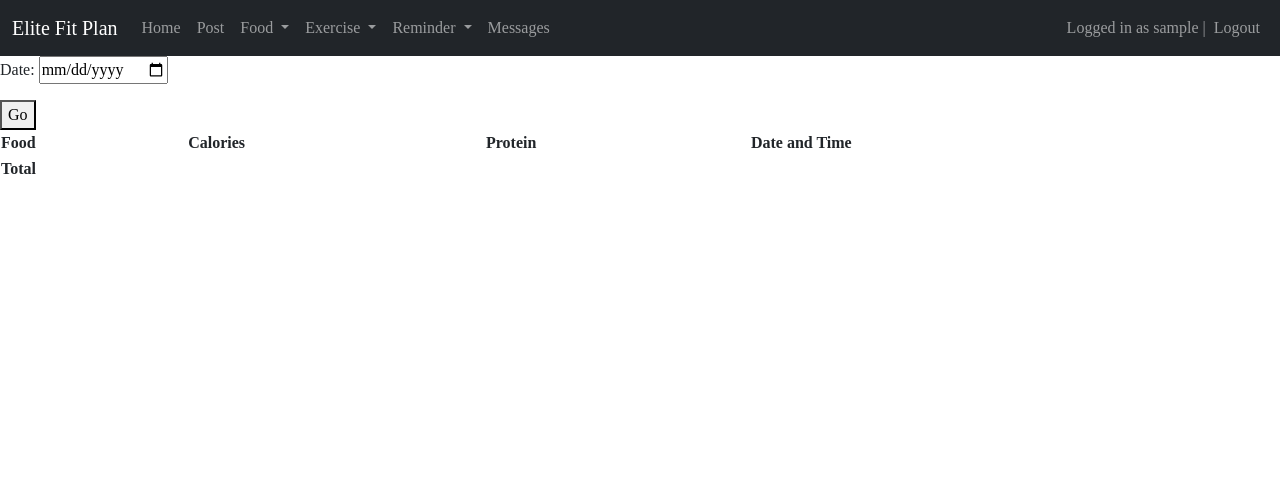
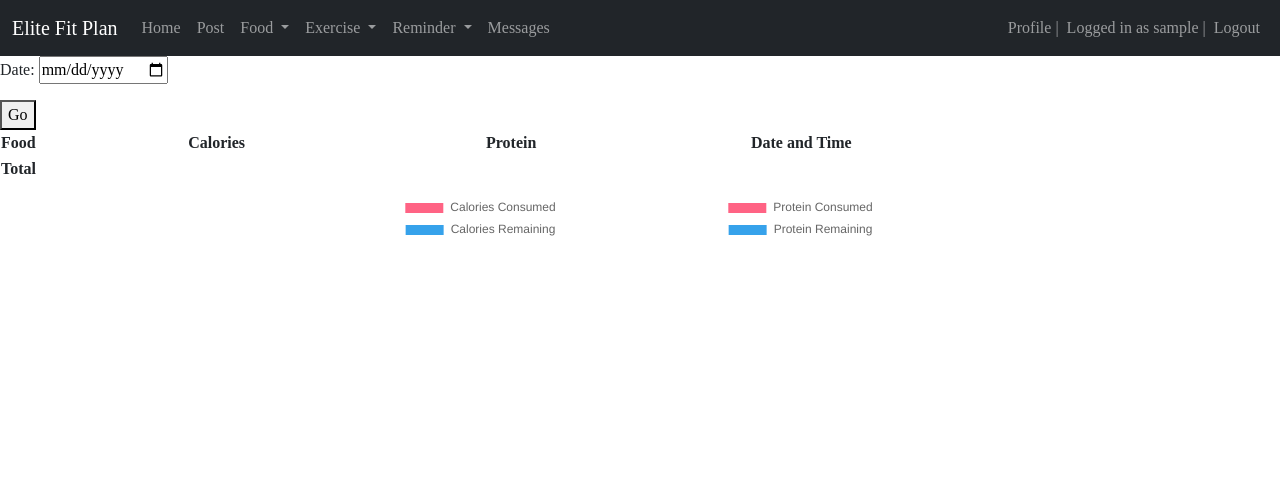
Before and after one commit to darius-hmi/personalOrganiser, a Django app: page /foodDiary in a window 1280 px wide. Shown: the top 501 px of the page. Run offline with Django 4.2, Linux system fonts and the light colour scheme; the visitor is signed in with stand-in values (Sample User, id 1); data comes from the database, SQL or seed files in the repository; lists and menus that the app fills with data are empty; parts of the project's set-up code (start-up, migrations or seed data) failed here and were passed over.

Commit message:
pie charts added with some profile updates

```diff
--- a/main/forms.py
+++ b/main/forms.py
@@ -1,7 +1,7 @@
 from django import forms
 from django.contrib.auth.forms import UserCreationForm
 from django.contrib.auth.models import User
-from .models import Post, Food, Exercise, toDoList, Message
+from .models import Post, Food, Exercise, toDoList, Message, Profile
 
 class RegisterForm(UserCreationForm):
     email = forms.EmailField(required=True)
@@ -47,3 +47,8 @@ class MessageForm(forms.ModelForm):
     class Meta:
         model = Message
         fields = ['content']
+
+class ProfileForm(forms.ModelForm):
+    class Meta:
+        model = Profile
+        fields = ['weight', 'height', 'total_protein_goal', 'total_calories_goal']
--- a/main/models.py
+++ b/main/models.py
@@ -1,6 +1,8 @@
 from django.db import models
 from django.contrib.auth.models import User
 from django.utils import timezone
+from django.db.models.signals import post_save
+from django.dispatch import receiver
 # Create your models here.
 
 
@@ -125,3 +127,25 @@ class Message(models.Model):
     content = models.TextField()
     timestamp = models.DateTimeField(auto_now_add=True)
     is_read = models.BooleanField(default=False)
+
+
+class Profile(models.Model):
+    user = models.OneToOneField(User, on_delete=models.CASCADE)
+    weight = models.FloatField(null=True, blank=True)
+    height = models.FloatField(null=True, blank=True)
+    total_calories_goal = models.IntegerField(null=True, blank=True)
+    total_protein_goal = models.IntegerField(null=True, blank=True)
+    created_at = models.DateTimeField(auto_now_add=True)
+
+    def __str__(self):
+        return f'{self.user.username} Profile'
+
+
+@receiver(post_save, sender=User)
+def create_user_profile(sender, instance, created, **kwargs):
+    if created:
+        Profile.objects.create(user=instance)
+
+@receiver(post_save, sender=User)
+def save_user_profile(sender, instance, **kwargs):
+    instance.profile.save()
--- a/main/templates/main/base.html
+++ b/main/templates/main/base.html
@@ -64,6 +64,9 @@
                  </ul>
                  <ul class="navbar-nav">
                     {% if user.is_authenticated %}
+                    <li class="nav-item">
+                        <a class="nav-link" href="/profile">Profile |</a>
+                    </li>
                     <span class="navbar-text">Logged in as {{user.username}} | </span>
                     <li class="nav-item">
                         <a class="nav-link" href="/logout">Logout</a>
--- a/main/templates/main/foodDiary.html
+++ b/main/templates/main/foodDiary.html
@@ -1,6 +1,9 @@
 {% extends 'main/base.html' %}
 {% block title %}Food Diary{% endblock %}
 {% block content %}
+<head>
+  <script src="https://cdn.jsdelivr.net/npm/chart.js"></script>
+</head>
 <form method="post" action="/foodDiary">
     {% csrf_token %}{{form.as_p}}
     <input type="hidden" name="form-type" value="main-form">
@@ -39,4 +42,91 @@
         <th>{{totalProtein}}</th>
     </tr>
 </table>
+
+<div style="display: flex; justify-content: center;">
+  <div style="width: 300px; height: 300px; margin: 10px;">
+      <canvas id="caloriesChart"></canvas>
+  </div>
+  <div style="width: 300px; height: 300px; margin: 10px;">
+      <canvas id="proteinChart"></canvas>
+  </div>
+</div>
+
+
+
+<!-- Hidden elements to store the JSON data -->
+<div id="totalCalories" style="display: none;">{{ totalCalories|default:0 }}</div>
+<div id="totalCaloriesGoal" style="display: none;">{{ totalCaloriesGoal|default:0 }}</div>
+<div id="totalProtein" style="display: none;">{{ totalProtein|default:0 }}</div>
+<div id="totalProteinGoal" style="display: none;">{{ totalProteinGoal|default:0 }}</div>
+
+
+<script>
+window.onload = function() {
+    const totalCalories = JSON.parse(document.getElementById('totalCalories').textContent);
+    const totalCaloriesGoal = JSON.parse(document.getElementById('totalCaloriesGoal').textContent);
+    const totalProtein = JSON.parse(document.getElementById('totalProtein').textContent);
+    const totalProteinGoal = JSON.parse(document.getElementById('totalProteinGoal').textContent);
+
+    const caloriesChartCtx = document.getElementById('caloriesChart').getContext('2d');
+    const proteinChartCtx = document.getElementById('proteinChart').getContext('2d');
+
+    new Chart(caloriesChartCtx, {
+        type: 'pie',
+        data: {
+            labels: ['Calories Consumed', 'Calories Remaining'],
+            datasets: [{
+                data: [totalCalories, Math.max(0, totalCaloriesGoal - totalCalories)],
+                backgroundColor: ['#FF6384', '#36A2EB'],
+            }]
+        },
+        options: {
+            responsive: true,
+            maintainAspectRatio: false,
+            title: {
+                display: true,
+                text: 'Calories Consumption'
+            }//,
+            // plugins: {
+            //     legend: {
+            //         display: true,
+            //     },
+            //     tooltip: {
+            //         callbacks: {
+            //             label: function(context) {
+            //                 let label = context.label || '';
+            //                 if (label) {
+            //                     label += ': ';
+            //                 }
+            //                 label += Math.round(context.parsed * 100) + '%';
+            //                 return label;
+            //             }
+            //         }
+            //     }
+            // }
+        }
+    });
+
+    new Chart(proteinChartCtx, {
+        type: 'pie',
+        data: {
+            labels: ['Protein Consumed', 'Protein Remaining'],
+            datasets: [{
+                data: [totalProtein, Math.max(0, totalProteinGoal - totalProtein)],
+                backgroundColor: ['#FF6384', '#36A2EB'],
+            }]
+        },
+        options: {
+            responsive: true,
+            maintainAspectRatio: false,
+            title: {
+                display: true,
+                text: 'Protein Consumption'
+            }
+        }
+    });
+};
+</script>
+
+
 {% endblock %}
--- a/main/urls.py
+++ b/main/urls.py
@@ -20,4 +20,5 @@ urlpatterns = [
     path('dm/<int:recipient_id>/', views.initiate_dm, name='initiate_dm'),
     path('initiate-dm/', views.initiate_dm, name='initiate_dm'),
     path('get_exercise_data/', views.get_exercise_data, name='get_exercise_data'),
+    path('profile/', views.profile_view, name='profile'),
 ]
--- a/main/views.py
+++ b/main/views.py
@@ -1,8 +1,8 @@
 from django.shortcuts import render, redirect, get_object_or_404
-from .forms import RegisterForm, PostForm, FoodForm, datePicker, ExerciseForm, toDoForm, MessageForm
+from .forms import RegisterForm, PostForm, FoodForm, datePicker, ExerciseForm, toDoForm, MessageForm, ProfileForm
 from django.contrib.auth import login, logout, authenticate
 from django.contrib.auth.decorators import login_required
-from .models import Post, Food, Exercise, toDoList, Message, Thread
+from .models import Post, Food, Exercise, toDoList, Message, Thread, Profile
 from datetime import datetime, time, date as dt_date
 from django.db.models import Sum, Count
 from django.core.mail import send_mail
@@ -24,6 +24,18 @@ def home(request):
                 post.delete()
     posts = Post.objects.all()
     return render(request, 'main/home.html', {"posts": posts})
+
+@login_required
+def profile_view(request):
+    profile, created = Profile.objects.get_or_create(user=request.user)
+    if request.method == 'POST':
+        form = ProfileForm(request.POST, instance=profile)
+        if form.is_valid():
+            form.save()
+            return redirect('profile')
+    else:
+        form = ProfileForm(instance=profile)
+    return render(request, 'main/profile.html', {'form': form})
 
 
 
@@ -119,6 +131,10 @@ def create_food(request):
 
 @login_required(login_url='/login')
 def foodDiary(request):
+    profile = get_object_or_404(Profile, user=request.user)
+    totalCaloriesGoal = profile.total_calories_goal
+    totalProteinGoal = profile.total_protein_goal
+
     if request.method == 'POST':
         form = datePicker(request.POST)
         if form.is_valid():
@@ -129,7 +145,14 @@ def foodDiary(request):
             totalCalories = todaysFoods.aggregate(Sum('calories'))['calories__sum']
             totalProtein = todaysFoods.aggregate(Sum('protein'))['protein__sum']
 
-            return render(request, 'main/foodDiary.html', {'form': form, 'todaysFoods': todaysFoods, 'totalCalories': totalCalories, 'totalProtein': totalProtein})
+            return render(request, 'main/foodDiary.html', {
+                'form': form,
+                'todaysFoods': todaysFoods,
+                'totalCalories': totalCalories,
+                'totalProtein': totalProtein,
+                'totalCaloriesGoal': totalCaloriesGoal,
+                'totalProteinGoal': totalProteinGoal,
+            })
 
         # Handle delete action
         form_type = request.POST.get('form-type')
@@ -149,12 +172,23 @@ def foodDiary(request):
                     totalCalories = todaysFoods.aggregate(Sum('calories'))['calories__sum']
                     totalProtein = todaysFoods.aggregate(Sum('protein'))['protein__sum']
                     # Redirect to refresh the page without the deleted entry
-                    return render(request, 'main/foodDiary.html', {'form': form, 'todaysFoods': todaysFoods, 'totalCalories': totalCalories, 'totalProtein': totalProtein})
+                    return render(request, 'main/foodDiary.html', {
+                        'form': form,
+                        'todaysFoods': todaysFoods,
+                        'totalCalories': totalCalories,
+                        'totalProtein': totalProtein,
+                        'totalCaloriesGoal': totalCaloriesGoal,
+                        'totalProteinGoal': totalProteinGoal,
+                    })
 
     else:
         form = datePicker()
 
-    return render(request, 'main/foodDiary.html', {'form': form})
+    return render(request, 'main/foodDiary.html', {
+        'form': form,
+        'totalCaloriesGoal': totalCaloriesGoal,
+        'totalProteinGoal': totalProteinGoal,
+    })
 
 
 
```
Also changed, not shown: main/templates/main/add_exercise.html (+0 -7 lines), main/templates/main/profile.html (added, +12 -0 lines), main/migrations/0005_alter_exercise_name_profile.py (added).
